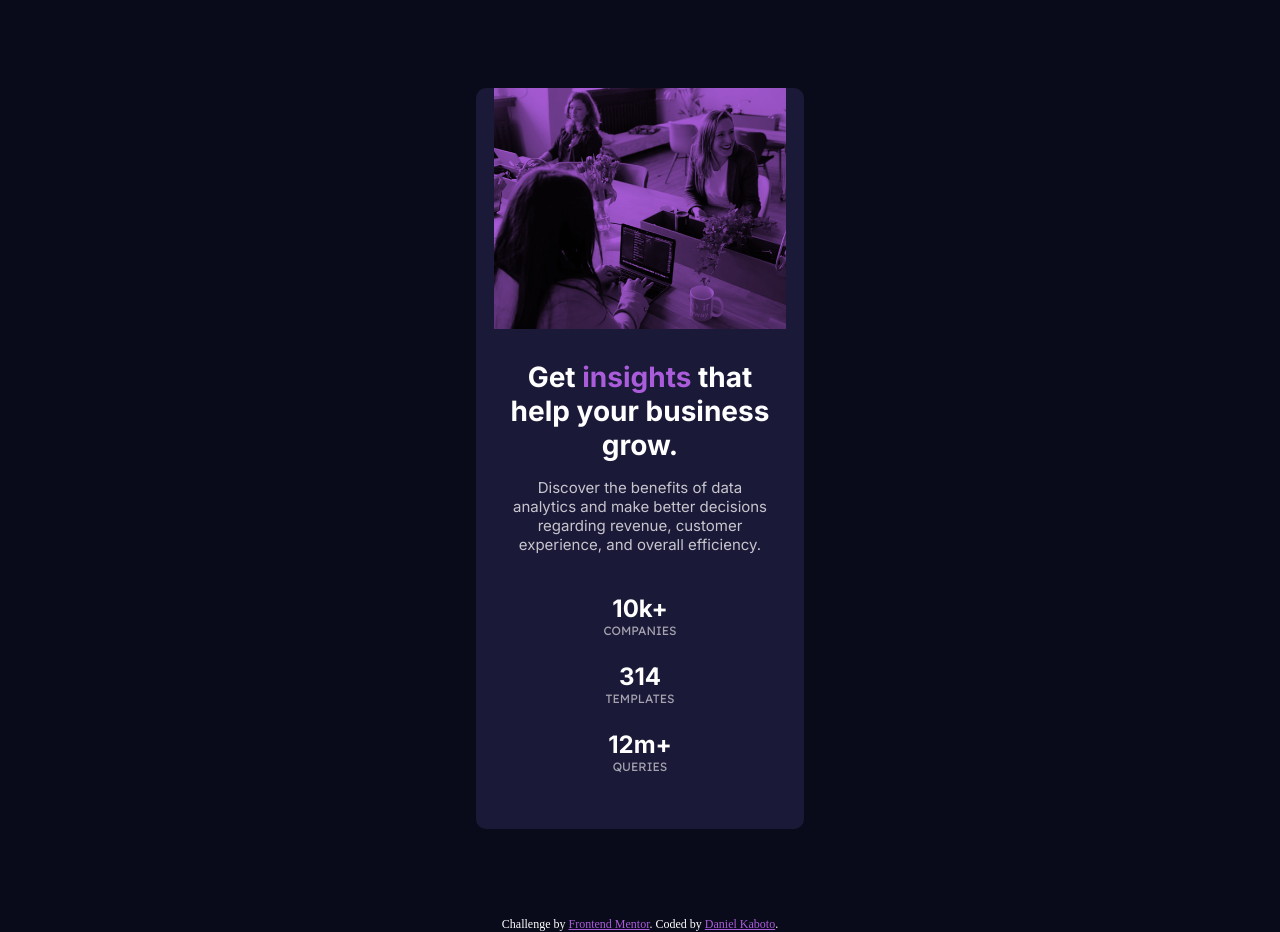
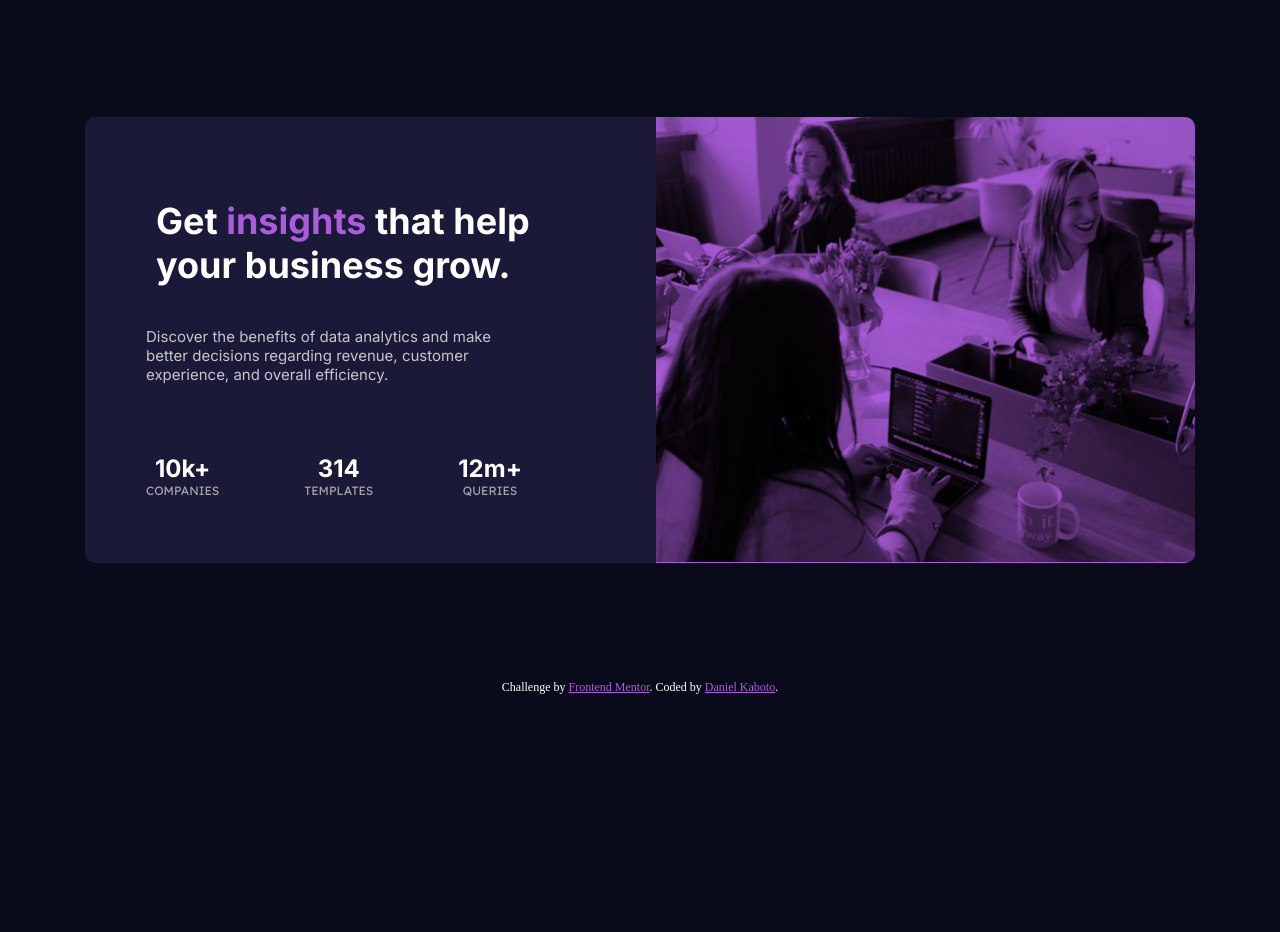
Before and after one commit to Sensei-Kaboto/previewCard, a plain HTML site: page index.html in a window 1280 px wide. After the commit the page ends 800 px from the top, so only its background shows below. Drawn offline with Linux system fonts and the light colour scheme.

Commit message:
desktop view done

```diff
--- a/style.css
+++ b/style.css
@@ -123,3 +123,46 @@ footer{
 a{
     color: var(--soft__violet);
 }
+
+@media(min-width:40.7em) and (max-width:90em){
+    main{
+        flex-direction: row;
+        width: 1110px;
+        margin: 117px auto;
+        height: 446px;
+
+    }
+
+    .hero__image{
+        order: 2;
+        height: 100%;
+        width: 100%;
+    }
+
+
+    .text__preview{
+        /* margin: 46px; */
+        width: 1047px;
+    }
+    .text__preview h1{
+        font-size: 3.6rem;
+        text-align: left;
+        margin: 40px;
+    }
+
+    .text__preview p{
+        margin: 100px;
+        margin-left:30px;
+        margin-top: 0;
+        margin-bottom: 70px;
+        text-align: left;
+    }
+
+    ul{
+        display: flex;
+        gap: 85px;
+        margin-left: 30px;
+        margin-top: 70px;
+
+    }
+}
```
